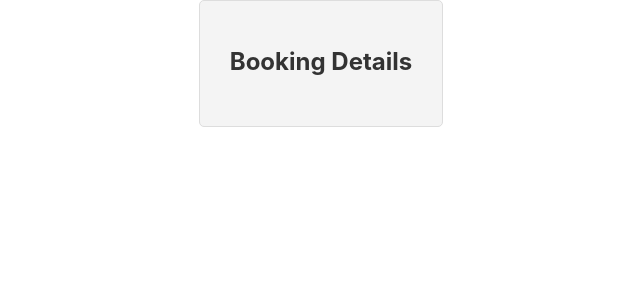
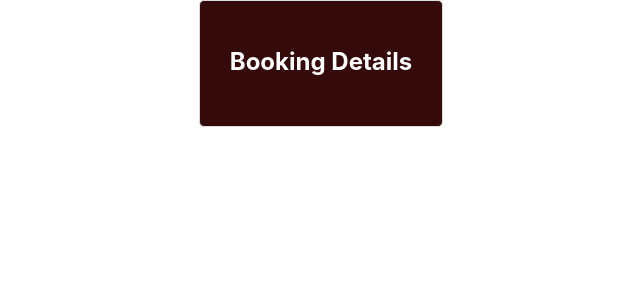
Before and after one commit to Swapnilchavan13/BookerBooking, a React (Create React App) app in the folder booker/: page /details in a window 1280 px wide. Shown: the top 300 px of the page, without its empty margins (319-959 px from the left). Built offline with nearby package versions, Linux system fonts and the light colour scheme.

Commit message:
css updated for details page

```diff
--- a/booker/src/Component/Details.jsx
+++ b/booker/src/Component/Details.jsx
@@ -204,7 +204,7 @@ export const Details = () => {
 
           <br />
           <button onClick={handleConfirmClick}>Book Ticket</button>
-          <button style={{ marginLeft: '20px' }} onClick={handleCancel}>Cancel</button>
+          <button style={{marginLeft:'20px'}} onClick={handleCancel}>Cancel</button>
 
         </div>
       )}
--- a/booker/src/Styles/details.css
+++ b/booker/src/Styles/details.css
@@ -6,9 +6,17 @@
   margin: 0 auto;
   height: fit-content;
   padding: 30px;
-  background-color: #f4f4f4;
+  background-color: rgb(53, 10, 10);
   border: 1px solid #ddd;
   border-radius: 5px;
+}
+.container * {
+  color: white;
+}
+.container input{
+  background-color: #793636;
+  border: 1px solid rgb(160, 14, 14);
+  color: white;
 }
 
 h1 {
```
Lines whose indentation alone changed are shown as unchanged.
